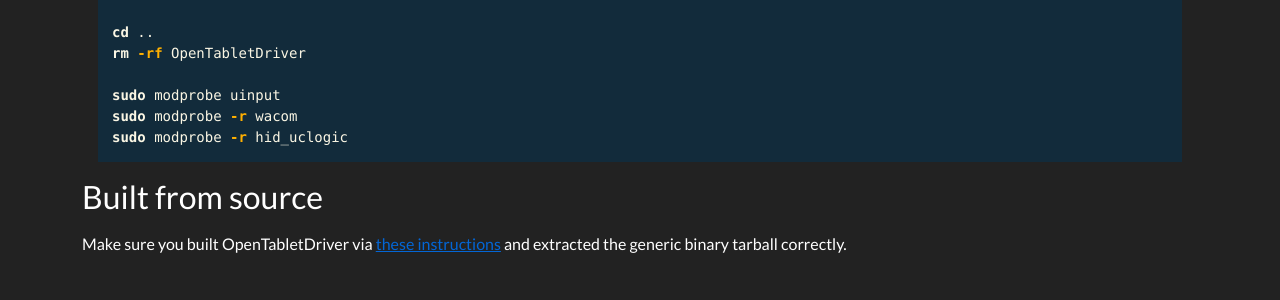
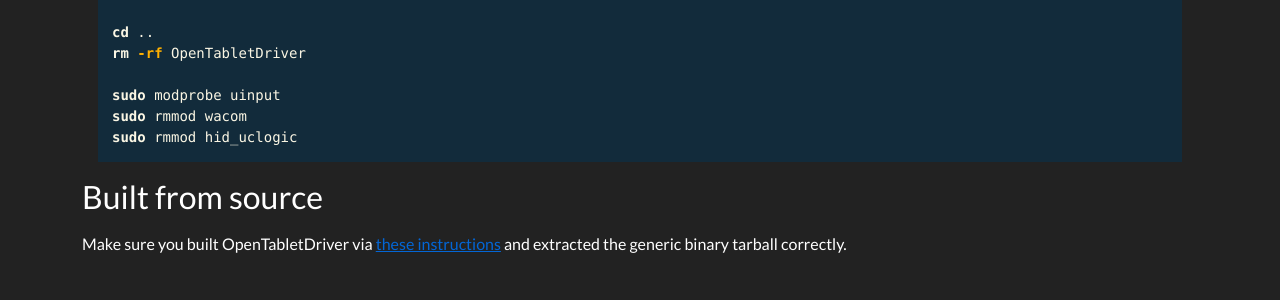
Before and after one commit to OpenTabletDriver/opentabletdriver.github.io, a Jekyll site: the page built from _wiki/Documentation/UdevRules.md, in a window 1280 px wide. Shown: the part 1505-1805 px from the top of the page. Built offline with Jekyll 4.4.1, drawn with Linux system fonts in a browser that asks for light colours; nearby versions of some CDN libraries.

Commit message:
Use rmmod instead of modprobe -r
I haven't tested it yet but modprobe -r might fail when a blacklist is
added.

````diff
--- a/_wiki/Documentation/UdevRules.md
+++ b/_wiki/Documentation/UdevRules.md
@@ -62,8 +62,8 @@ cd ..
 rm -rf OpenTabletDriver
 
 sudo modprobe uinput
-sudo modprobe -r wacom
-sudo modprobe -r hid_uclogic
+sudo rmmod wacom
+sudo rmmod hid_uclogic
 ```
 
 ### Built from source
````
